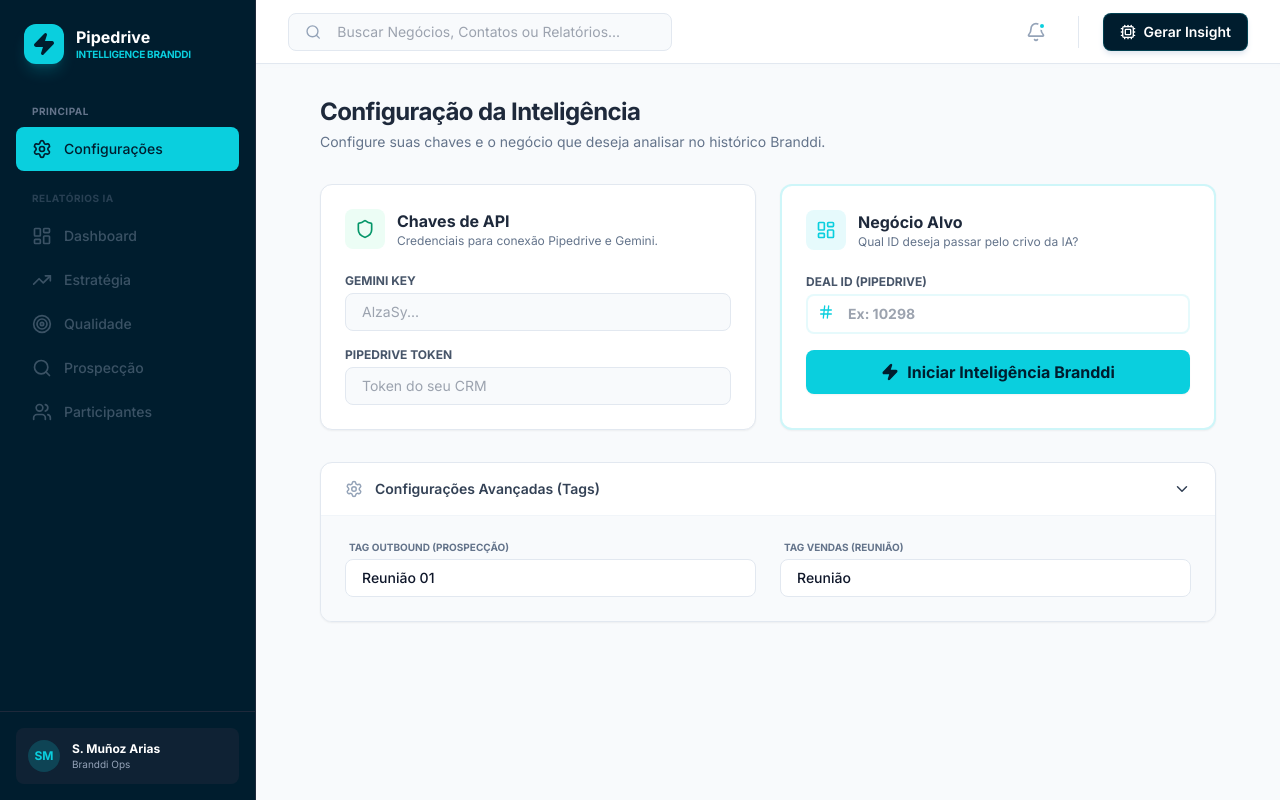
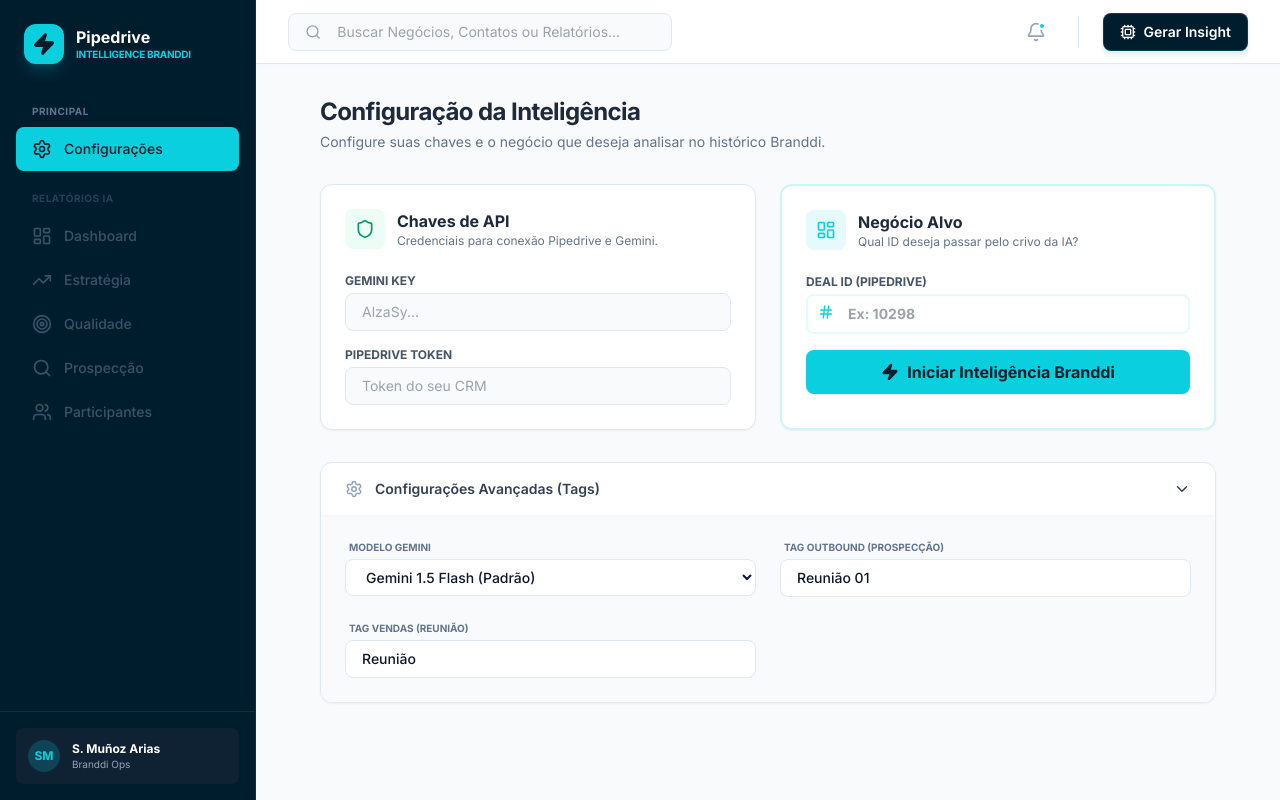
Before and after one commit to smunozarias/crm-intelligence, a React (Vite) app: page / in a window 1280 px wide. Both pictures are taken after a click on the button "Configurações Avançadas (Tags)". Built offline with nearby package versions, Linux system fonts and the light colour scheme.

Commit message:
Gemini API fix: added model selector to troubleshoot 404 errors

```diff
--- a/src/App.jsx
+++ b/src/App.jsx
@@ -34,11 +34,11 @@
   ExternalLink
 } from 'lucide-react';
 
-const GEMINI_MODEL = "gemini-1.5-flash";
 
 const App = () => {
   // 1. CONFIGURATION STATES
   const [geminiKey, setGeminiKey] = useState(() => localStorage.getItem('geminiKey') || "");
+  const [model, setModel] = useState(() => localStorage.getItem('geminiModel') || "gemini-1.5-flash");
   const [pipedriveToken, setPipedriveToken] = useState(() => localStorage.getItem('pipedriveToken') || "");
   const [outboundTag, setOutboundTag] = useState(() => localStorage.getItem('outboundTag') || "Reunião 01");
   const [salesTag, setSalesTag] = useState(() => localStorage.getItem('salesTag') || "Reunião");
@@ -57,10 +57,11 @@
   // Save credentials to LocalStorage
   useEffect(() => {
     localStorage.setItem('geminiKey', geminiKey);
+    localStorage.setItem('geminiModel', model);
     localStorage.setItem('pipedriveToken', pipedriveToken);
     localStorage.setItem('outboundTag', outboundTag);
     localStorage.setItem('salesTag', salesTag);
-  }, [geminiKey, pipedriveToken, outboundTag, salesTag]);
+  }, [geminiKey, model, pipedriveToken, outboundTag, salesTag]);
 
   const showToast = (message) => {
     setToast(message);
@@ -267,7 +268,7 @@
       };
 
       const activeApiKey = geminiKey.trim();
-      const response = await fetch(`https://generativelanguage.googleapis.com/v1beta/models/${GEMINI_MODEL}:generateContent?key=${activeApiKey}`, {
+      const response = await fetch(`https://generativelanguage.googleapis.com/v1beta/models/${model}:generateContent?key=${activeApiKey}`, {
         method: 'POST',
         headers: { 'Content-Type': 'application/json' },
         body: JSON.stringify({
@@ -502,6 +503,19 @@
 
                 {showAdvanced && (
                   <div className="p-6 bg-slate-50 border-t border-slate-100 grid grid-cols-1 md:grid-cols-2 gap-6 slide-in-from-top">
+                    <div>
+                      <label className="text-[10px] font-bold text-slate-500 uppercase px-1 mb-1 block">Modelo Gemini</label>
+                      <select
+                        value={model}
+                        onChange={(e) => setModel(e.target.value)}
+                        className="w-full bg-white border border-slate-200 rounded-lg px-4 py-2 text-sm font-medium outline-none"
+                      >
+                        <option value="gemini-1.5-flash">Gemini 1.5 Flash (Padrão)</option>
+                        <option value="gemini-1.5-flash-latest">Gemini 1.5 Flash (Latest)</option>
+                        <option value="gemini-1.5-pro">Gemini 1.5 Pro</option>
+                        <option value="gemini-2.0-flash-exp">Gemini 2.0 Flash (Experimental)</option>
+                      </select>
+                    </div>
                     <div>
                       <label className="text-[10px] font-bold text-slate-500 uppercase px-1 mb-1 block">Tag Outbound (Prospecção)</label>
                       <input
```
